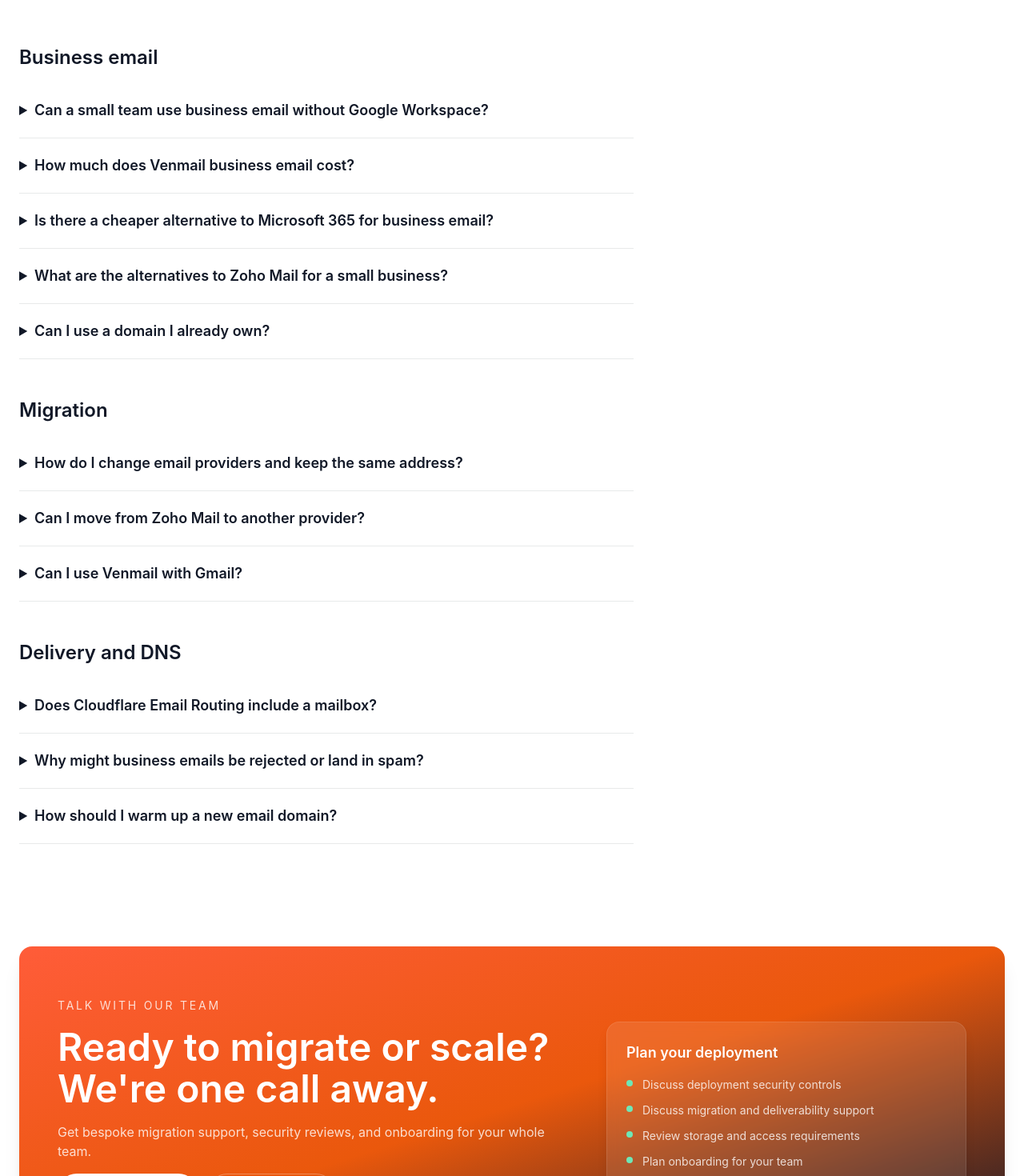
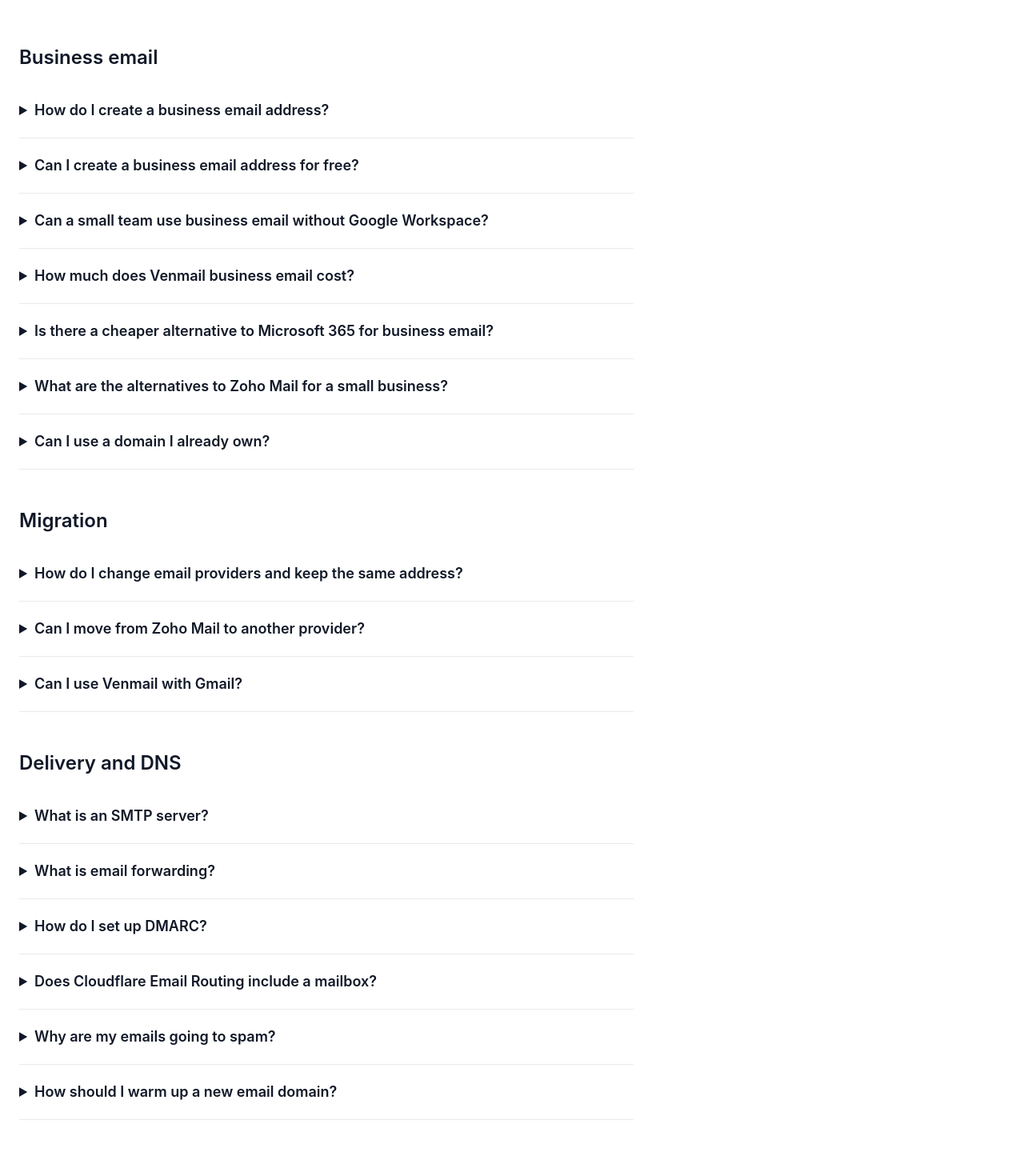
Before and after one commit to VenMail/landing_cms, a Next.js app: page /resources/faqs in a window 1280 px wide. Shown: the part 320-1790 px from the top of the page at 80% size. Built offline with nearby package versions, Linux system fonts and the light colour scheme; no server answers.

Commit message:
Answer researched business email questions

```diff
--- a/src/data/faq.mjs
+++ b/src/data/faq.mjs
@@ -2,6 +2,16 @@
   {
     title: 'Business email',
     questions: [
+      {
+        question: 'How do I create a business email address?',
+        answer: 'Choose a domain and an email host, verify domain ownership, then add the provider’s MX and authentication records to DNS. Create an address such as hello@yourdomain.com and test sending and receiving.',
+        href: '/blog/cloudflare-email-hosting-vs-email-routing', linkText: 'Compare email hosting options',
+      },
+      {
+        question: 'Can I create a business email address for free?',
+        answer: 'Some providers offer free email hosting with restrictions, but a custom domain usually has a registration or renewal cost. Check mailbox limits, sending restrictions and renewal prices. Venmail Standard requires a paid plan and a verified domain.',
+        href: '/pricing', linkText: 'See Venmail pricing',
+      },
       {
         question: 'Can a small team use business email without Google Workspace?',
         answer: 'Yes. A business email provider can host mailboxes on your own domain without requiring a full office suite. Compare storage, migration, security and collaboration needs before choosing.',
@@ -53,12 +63,27 @@
     title: 'Delivery and DNS',
     questions: [
       {
+        question: 'What is an SMTP server?',
+        answer: 'An SMTP server accepts and transfers outgoing email. To send through a provider from an app or website, use its server address, port, encryption and authorized credentials; incoming mail typically uses IMAP or POP instead.',
+        href: '/blog/wordpress-not-sending-email', linkText: 'Troubleshoot website email',
+      },
+      {
+        question: 'What is email forwarding?',
+        answer: 'Email forwarding redirects messages sent to one address to another inbox. It does not necessarily provide a separate mailbox or let you send replies from the original address; check whether an authenticated sending service is included.',
+        href: '/blog/cloudflare-email-hosting-vs-email-routing', linkText: 'Compare forwarding and hosting',
+      },
+      {
+        question: 'How do I set up DMARC?',
+        answer: 'Identify every service that sends for your domain and configure SPF and DKIM. Publish a DMARC DNS record with a reporting address and a monitoring policy, review reports for legitimate senders, then consider stricter enforcement when authentication is aligned.',
+        href: '/blog/cloudflare-mx-spf-dkim-dmarc-guide', linkText: 'Read the email DNS guide',
+      },
+      {
         question: 'Does Cloudflare Email Routing include a mailbox?',
         answer: 'Cloudflare Email Routing forwards incoming messages to another address; it does not itself provide a stored mailbox or authenticated outbound sending.',
         href: '/blog/cloudflare-email-hosting-vs-email-routing', linkText: 'Compare forwarding and hosting',
       },
       {
-        question: 'Why might business emails be rejected or land in spam?',
+        question: 'Why are my emails going to spam?',
         answer: 'Recipient policies, sender reputation, authentication and message content can all affect delivery. Check the bounce or headers and verify SPF, DKIM and DMARC before changing the setup.',
         href: '/blog/free-email-deliverability-audit', linkText: 'Read the deliverability guide',
       },
```
Also changed, not shown: 2 other files (tests, documents, lock files or other folders).
